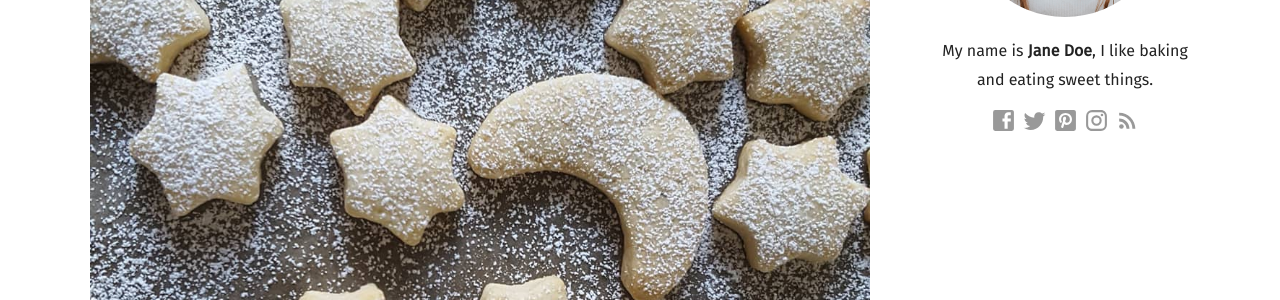
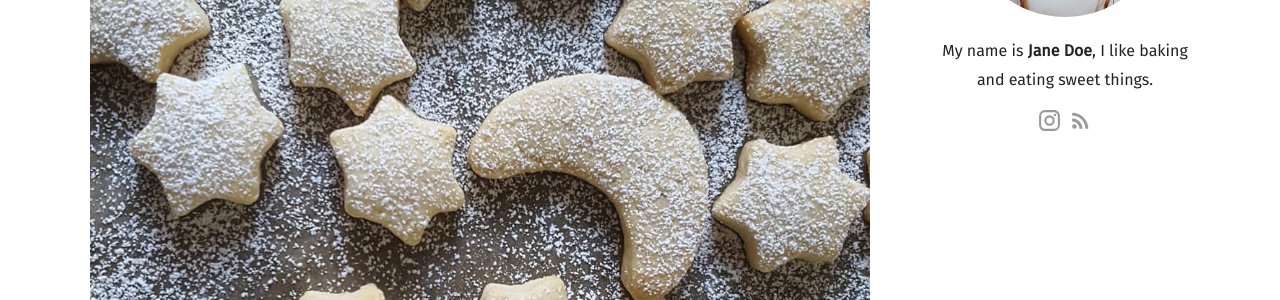
Before and after one commit to alittleolive/alittleolive.github.io, a Jekyll site: the page built from index.html, in a window 1280 px wide. Shown: the part 583-883 px from the top of the page. Built offline with Jekyll 4.4.1, drawn with Linux system fonts in a browser that asks for light colours; some web fonts are replaced; the list of posts is cut into pages by our own code.

Commit message:
Update sidebar.html

```diff
--- a/_includes/sidebar.html
+++ b/_includes/sidebar.html
@@ -10,9 +10,6 @@
 	</div>
 
 	<div class="social-icons">
-		{% if site.data.sidebar.facebook && site.data.sidebar.facebook != "" %}<a target="_blank" href="https://facebook.com/{{ site.data.sidebar.facebook }}">{% include social-icon.html icon="Facebook" %}</a>{% endif %}
-		{% if site.data.sidebar.twitter && site.data.sidebar.twitter != "" %}<a target="_blank" href="https://twitter.com/{{ site.data.sidebar.twitter }}">{% include social-icon.html icon="Twitter" %}</a>{% endif %}
-		{% if site.data.sidebar.pinterest && site.data.sidebar.pinterest != "" %}<a target="_blank" href="https://pinterest.com/{{ site.data.sidebar.pinterest }}">{% include social-icon.html icon="Pinterest" %}</a>{% endif %}
 		{% if site.data.sidebar.instagram && site.data.sidebar.instagram != "" %}<a target="_blank" href="https://www.instagram.com/{{ site.data.sidebar.instagram }}">{% include social-icon.html icon="Instagram" %}</a>{% endif %}
 		<a target="_blank" href="{{ site.baseurl }}/feed.xml">{% include social-icon.html icon="RSS" %}</a>
 	</div>
```
